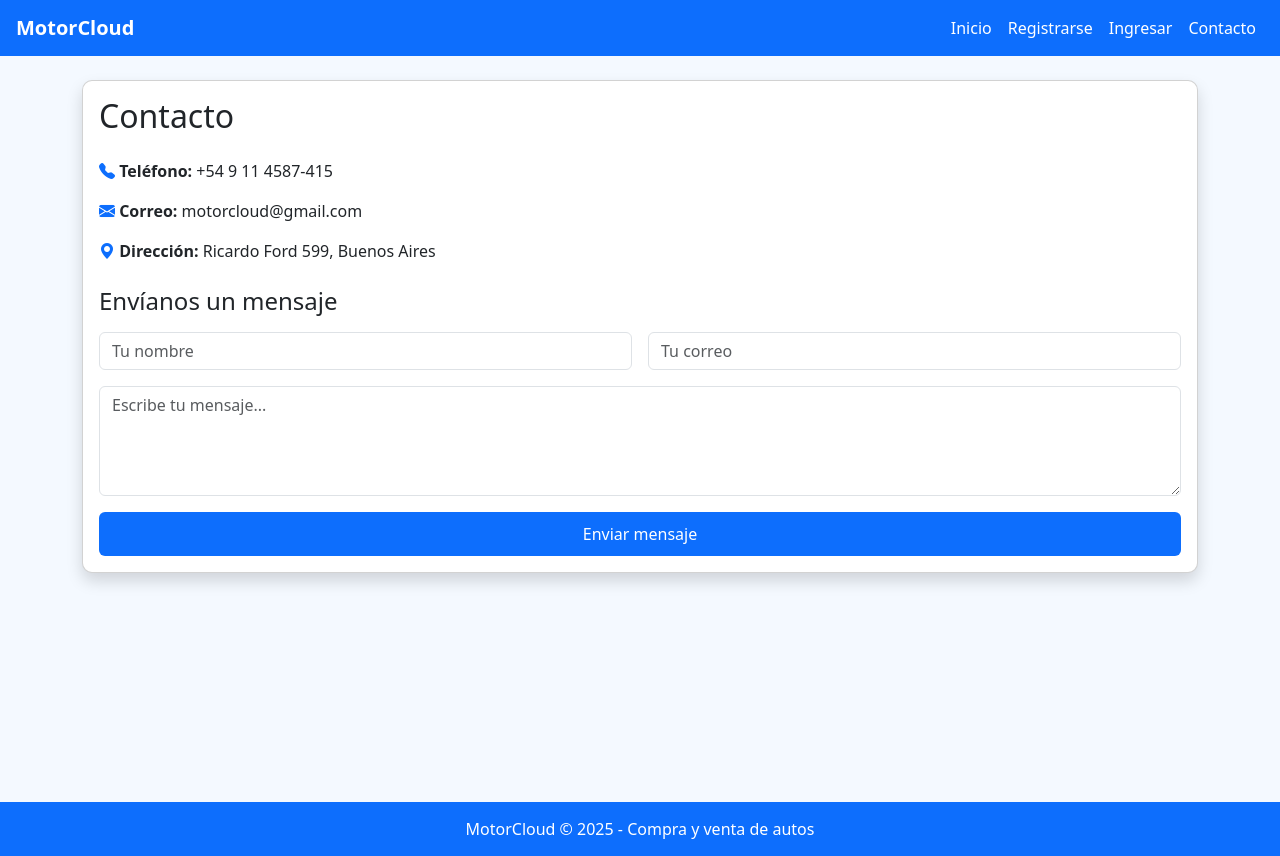
After one commit to Nacjack/MotorCloud, a PHP site: page /paginas/contacto.php in a window 1280 px wide. The commit adds this page. Run offline with PHP 8.4, Linux system fonts and the light colour scheme.

Commit message:
contacto y css

```diff
--- a/componentes/header.php
+++ b/componentes/header.php
@@ -5,36 +5,28 @@
     <meta name="viewport" content="width=device-width, initial-scale=1.0">
     <title>MotorCloud - Compra y Venta de Autos</title>
     <link href="https://cdn.jsdelivr.net/npm/bootstrap@5.3.0/dist/css/bootstrap.min.css" rel="stylesheet">
-    <style>
-        body {
-            background-color: #f4f9ff;
-        }
-        .navbar {
-            background-color: #0d6efd;
-        }
-        .navbar-brand, .nav-link, .nav-link:visited {
-            color: #fff !important;
-        }
-        .hero {
-            background: linear-gradient(rgba(0, 51, 153, 0.7), rgba(0, 51, 153, 0.7)), url('https://images.pexels.com/photos/358070/pexels-photo-358070.jpeg');
-            background-size: cover;
-            background-position: center;
-            color: white;
-            padding: 80px 0;
-        }
-        .card-img-top {
-            height: 180px;
-            object-fit: cover;
-        }
-        .btn-primary {
-            background-color: #0d6efd;
-            border: none;
-        }
-        footer {
-            background-color: #0d6efd;
-            color: white;
-            padding: 20px 0;
-            margin-top: 40px;
-        }
-    </style>
+    <link rel="stylesheet" href="../style.css">
+    <link href="https://cdn.jsdelivr.net/npm/bootstrap-icons@1.10.5/font/bootstrap-icons.css" rel="stylesheet">
+    <link rel="icon" href="../img/icono.ico" type="image/x-icon" />
+
 </head>
+
+<body>
+
+
+<nav class="navbar navbar-expand-lg navbar-dark">
+  <div class="container-fluid px-3">
+    <a class="navbar-brand fw-bold" href="../paginas/inicio.php">MotorCloud</a>
+    <button class="navbar-toggler" type="button" data-bs-toggle="collapse" data-bs-target="#navbarNav">
+      <span class="navbar-toggler-icon"></span>
+    </button>
+    <div class="collapse navbar-collapse" id="navbarNav">
+      <ul class="navbar-nav ms-auto">
+        <li class="nav-item"><a class="nav-link" href="../paginas/inicio.php">Inicio</a></li>
+        <li class="nav-item"><a class="nav-link" href="../paginas/registro.php">Registrarse</a></li>
+        <li class="nav-item"><a class="nav-link" href="../paginas/login.php">Ingresar</a></li>
+        <li class="nav-item"><a class="nav-link" href="../paginas/contacto.php">Contacto</a></li>
+      </ul>
+    </div>
+  </div>
+</nav>
--- /dev/null
+++ b/paginas/contacto.php
@@ -0,0 +1,51 @@
+<?php
+include_once("../componentes/header.php");
+?>
+
+<div class="page-container">
+    <div class="content-wrap">
+
+        <main class="container py-4">
+
+            <div class="card shadow contacto-card">
+                <div class="card-body">
+                    <h2 class="mb-4">Contacto</h2>
+
+                    <div class="mb-4">
+                        <p><i class="bi bi-telephone-fill text-primary"></i> <strong>Teléfono:</strong> +54 9 11 4587-<?php echo rand(100,999); ?></p>
+                        <p><i class="bi bi-envelope-fill text-primary"></i> <strong>Correo:</strong> motorcloud@gmail.com</p>
+                        <p><i class="bi bi-geo-alt-fill text-primary"></i> <strong>Dirección:</strong> Ricardo Ford <?php echo rand(100,900); ?>, Buenos Aires</p>
+                    </div>
+
+                    <h4 class="mb-3">Envíanos un mensaje</h4>
+
+                    <form class="row g-3 contacto-form">
+
+                        <div class="col-md-6">
+                            <input type="text" name="nombre" class="form-control" placeholder="Tu nombre" required>
+                        </div>
+
+                        <div class="col-md-6">
+                            <input type="email" name="correo" class="form-control" placeholder="Tu correo" required>
+                        </div>
+
+                        <div class="col-12">
+                            <textarea name="mensaje" class="form-control" rows="4" placeholder="Escribe tu mensaje..." required></textarea>
+                        </div>
+
+                        <div class="col-12">
+                            <button type="submit" class="btn btn-primary w-100">Enviar mensaje</button>
+                        </div>
+
+                    </form>
+                </div>
+            </div>
+
+        </main>
+
+    </div>
+
+
+    <?php include_once("../componentes/footer.php"); ?>
+
+</div>
--- /dev/null
+++ b/style.css
@@ -0,0 +1,108 @@
+/* Estilo generales*/
+body {
+    background-color: #f4f9ff;
+    margin: 0;
+    padding: 0;
+    min-height: 100vh;
+    display: flex;
+    flex-direction: column;
+}
+
+
+/*layout general*/
+.page-container {
+    min-height: 100vh;
+    display: flex;
+    flex-direction: column;
+}
+
+.content-wrap {
+    flex: 1;
+}
+
+
+/*navbar*/
+.navbar {
+    background-color: #0d6efd;
+}
+
+.navbar-brand,
+.nav-link,
+.nav-link:visited {
+    color: #fff !important;
+}
+
+.nav-link:hover {
+    opacity: 0.8;
+}
+
+
+/*hero*/
+.hero {
+    background: linear-gradient(
+                rgba(0, 51, 153, 0.7),
+                rgba(127, 167, 247, 0.7)
+              ),
+              url('https://images.pexels.com/photos/358070/pexels-photo-358070.jpeg');
+    background-size: cover;
+    background-position: center;
+    color: white;
+    padding: 160px 0;
+    text-align: center;
+}
+
+
+/*Cartas*/
+.card-img-top {
+    height: 180px;
+    object-fit: cover;
+}
+
+
+/*Botones*/
+.btn-primary {
+    background-color: #0d6efd;
+    border: none;
+}
+
+.btn-primary:hover {
+    background-color: #0b5ed7;
+}
+
+
+/*Footer*/
+footer {
+    background-color: #0d6efd;
+    color: white;
+    padding: 15px 0;
+    text-align: center;
+    margin-top: 40px;
+}
+
+
+/*Contacto*/
+
+.contacto-card {
+    border-radius: 10px;
+}
+
+.contacto-form .form-control {
+    border-radius: 6px;
+}
+
+.contacto-form button {
+    padding: 10px;
+    font-size: 16px;
+}
+
+
+/*Responsive*/
+@media (max-width: 768px) {
+    .hero {
+        padding: 50px 20px;
+    }
+
+    .contacto-card {
+        margin-top: 10px;
+    }
+}
```
Also changed, not shown: paginas/inicio.php (+7 -22 lines), paginas/login.php (+12 -6 lines), paginas/registro.php (+14 -5 lines), img/icono.ico (added), img/logo.png (added).
